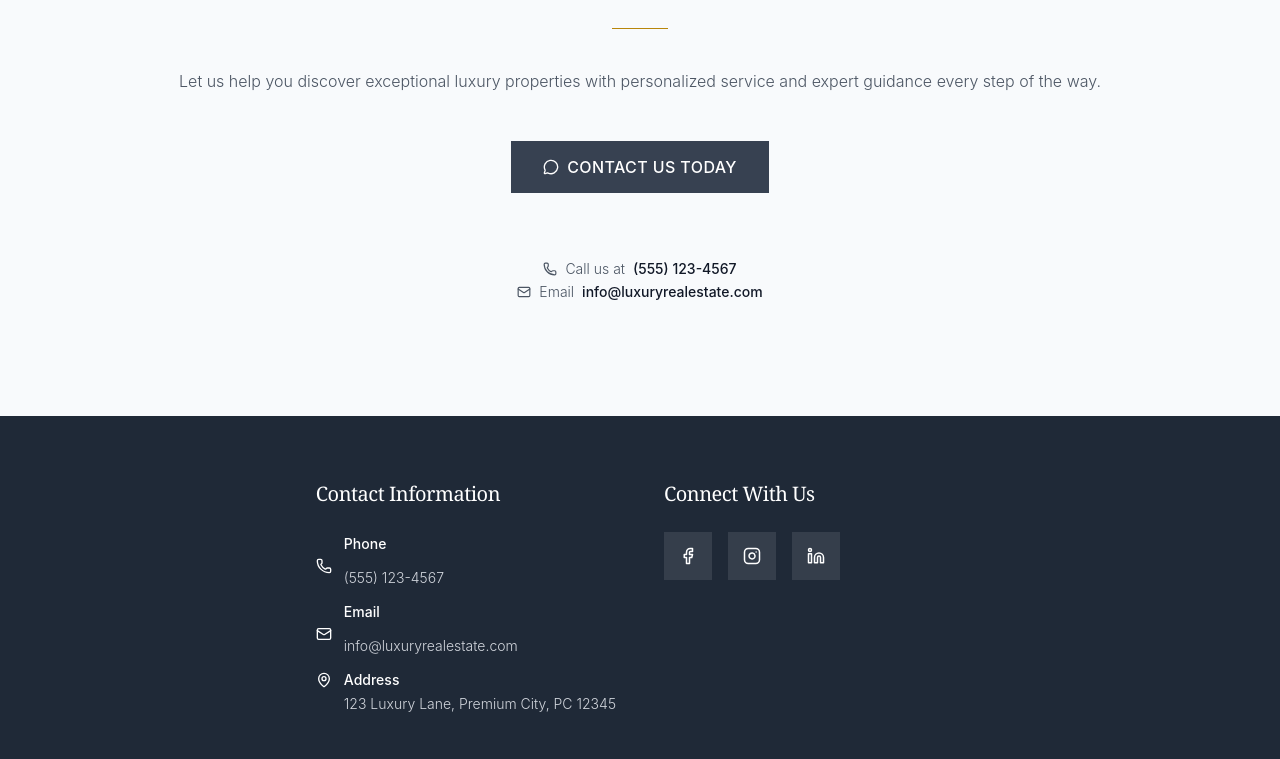
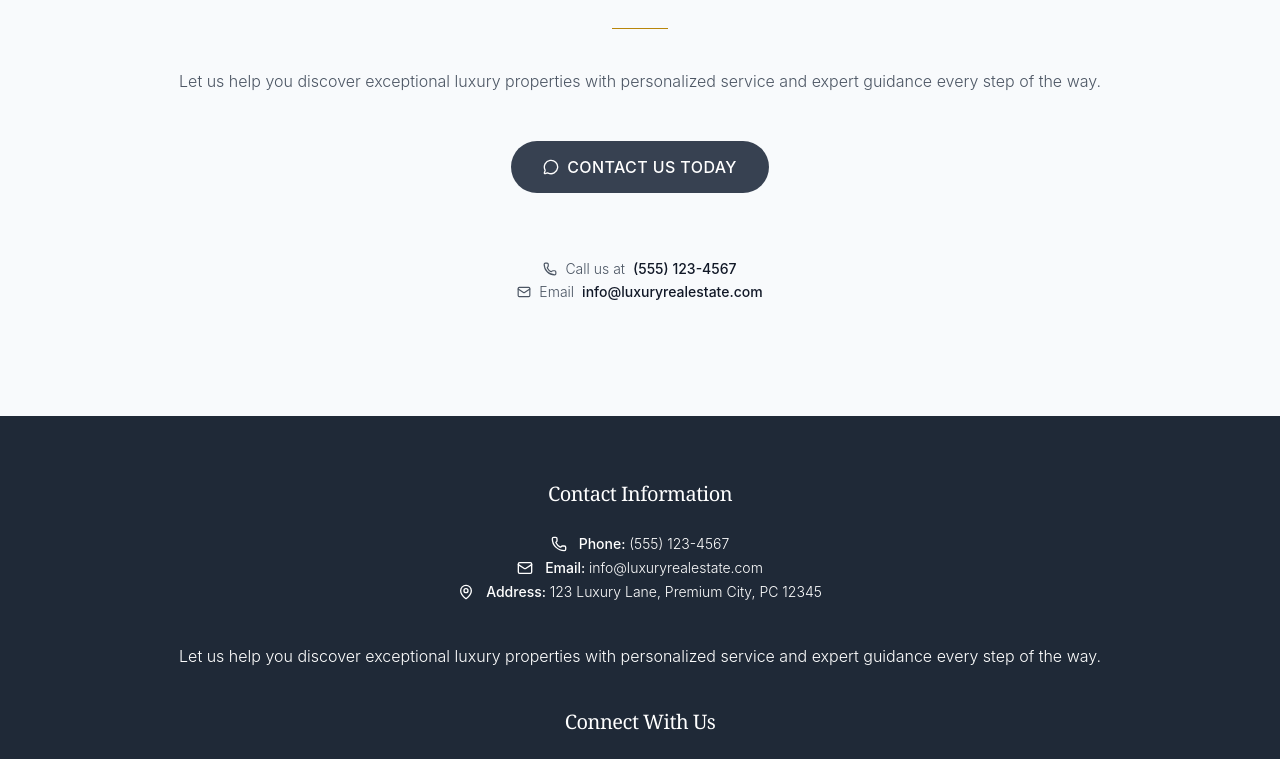
Before and after one commit to lyle0129/pft-web-builder-assignment, a React (Vite) app in the folder web-builder-assignment/: page / in a window 1280 px wide. Shown: the part 4801-5560 px from the top of the page. Built offline with nearby package versions, Linux system fonts and the light colour scheme.

Commit message:
Rearrange CallToAction and Footer sections with centered layout and add Yelp icon

```diff
--- a/web-builder-assignment/src/components/CallToAction.jsx
+++ b/web-builder-assignment/src/components/CallToAction.jsx
@@ -63,6 +63,7 @@ const CallToAction = () => {
                   touch-manipulation
                   active:scale-95
                   border
+                  rounded-full
                 "
                 style={{
                   backgroundColor: 'var(--color-charcoal)',
--- a/web-builder-assignment/src/components/FeaturedListings.jsx
+++ b/web-builder-assignment/src/components/FeaturedListings.jsx
@@ -87,6 +87,7 @@ const FeaturedListings = () => {
                   h-64 xs:h-72 sm:h-80 lg:h-96
                   transition-all duration-300
                   hover:-translate-y-1 hover:shadow-xl
+                  rounded-2xl
                 "
                 style={{
                   backgroundImage: `url(${listing.image})`,
@@ -186,6 +187,7 @@ const FeaturedListings = () => {
                 transition-all duration-300
                 hover:-translate-y-1 hover:opacity-90
                 active:scale-95
+                rounded-full
               "
               style={{
                 backgroundColor: 'var(--color-charcoal)',
--- a/web-builder-assignment/src/components/Footer.jsx
+++ b/web-builder-assignment/src/components/Footer.jsx
@@ -1,4 +1,4 @@
-import { Phone, Mail, MapPin, Facebook, Instagram, Linkedin } from 'lucide-react';
+import { Phone, Mail, MapPin, Facebook, Instagram, Linkedin, Star } from 'lucide-react';
 
 const Footer = () => {
   return (
@@ -7,54 +7,48 @@ const Footer = () => {
       style={{ backgroundColor: 'var(--color-dark-charcoal)' }}
     >
       <div className="max-w-7xl mx-auto px-4 xs:px-6 sm:px-8 lg:px-12 py-12 xs:py-16 lg:py-20 text-white">
-        {/* Main Content */}
-        <div className="flex justify-center">
-          <div
-            className="
-              grid grid-cols-1 lg:grid-cols-2
-              gap-8 xs:gap-12 lg:gap-20
-              text-center lg:text-left
-              max-w-4xl
-            "
+        {/* Main Content - Centered */}
+        <div className="text-center space-y-8 xs:space-y-10 max-w-3xl mx-auto">
+          {/* Contact Information */}
+          <div>
+            <h3
+              className="font-serif font-light text-lg xs:text-xl tracking-wide mb-4 xs:mb-6"
+              style={{ color: 'white' }}
             >
-            {/* Contact */}
-            <div className="max-w-md mx-auto lg:mx-0">
-              <h3 className="font-serif font-light text-lg xs:text-xl tracking-wide mb-4 xs:mb-6" style={{ color: 'white' }}>
               Contact Information
             </h3>
-
-              <div className="space-y-3 xs:space-y-4 text-xs xs:text-sm sm:text-base font-light text-gray-300">
+            <div className="space-y-3 xs:space-y-4 text-xs xs:text-sm sm:text-base font-light text-white">
               <address className="not-italic">
-                  <p className="flex items-center justify-center lg:justify-start gap-3">
+                <p className="flex items-center justify-center gap-3">
                   <Phone size={16} className="text-white flex-shrink-0" />
                   <span>
-                      <span className="block text-white font-medium mb-1">Phone</span>
+                    <span className="text-white font-medium">Phone: </span>
                     <a
                       href="tel:+15551234567"
-                        className="hover:text-white transition-colors duration-300 touch-manipulation min-h-[44px] inline-flex items-center"
+                      className="text-white hover:opacity-70 transition-colors duration-300 touch-manipulation"
                     >
                       (555) 123-4567
                     </a>
                   </span>
                 </p>
 
-                  <p className="flex items-center justify-center lg:justify-start gap-3">
+                <p className="flex items-center justify-center gap-3">
                   <Mail size={16} className="text-white flex-shrink-0" />
                   <span>
-                      <span className="block text-white font-medium mb-1">Email</span>
+                    <span className="text-white font-medium">Email: </span>
                     <a
                       href="mailto:info@luxuryrealestate.com"
-                        className="hover:text-white transition-colors duration-300 touch-manipulation min-h-[44px] inline-flex items-center"
+                      className="text-white hover:opacity-70 transition-colors duration-300 touch-manipulation"
                     >
                       info@luxuryrealestate.com
                     </a>
                   </span>
                 </p>
 
-                  <p className="flex items-start justify-center lg:justify-start gap-3">
-                    <MapPin size={16} className="text-white flex-shrink-0 mt-1" />
+                <p className="flex items-center justify-center gap-3">
+                  <MapPin size={16} className="text-white flex-shrink-0" />
                   <span>
-                      <span className="block text-white font-medium mb-1">Address</span>
+                    <span className="text-white font-medium">Address: </span>
                     123 Luxury Lane, Premium City, PC 12345
                   </span>
                 </p>
@@ -62,45 +56,56 @@ const Footer = () => {
             </div>
           </div>
 
-            {/* Social */}
-            <div className="max-w-md mx-auto lg:mx-0">
-              <h3 className="font-serif font-light text-lg xs:text-xl tracking-wide mb-4 xs:mb-6" style={{ color: 'white' }}>
+          {/* Values */}
+          <div>
+            <p className="text-sm xs:text-base sm:text-lg font-light text-white leading-relaxed">
+              Let us help you discover exceptional luxury properties with personalized service
+              and expert guidance every step of the way.
+            </p>
+          </div>
+
+          {/* Connect With Us */}
+          <div>
+            <h3
+              className="font-serif font-light text-lg xs:text-xl tracking-wide mb-4 xs:mb-6"
+              style={{ color: 'white' }}
+            >
               Connect With Us
             </h3>
 
+            {/* Social Icons - No boxes */}
             <nav aria-label="Social media links">
-                <div className="flex justify-center lg:justify-start gap-3 xs:gap-4">
-                  {[
-                    { label: 'Facebook', icon: Facebook },
-                    { label: 'Instagram', icon: Instagram },
-                    { label: 'LinkedIn', icon: Linkedin },
-                  ].map((item) => (
+              <div className="flex justify-center gap-6 xs:gap-8">
                 <a
-                      key={item.label}
                   href="#"
-                      aria-label={`Follow us on ${item.label}`}
-                      role="button"
-                      className="
-                        group
-                        w-11 h-11 xs:w-12 xs:h-12
-                        min-w-[44px] min-h-[44px]
-                        flex items-center justify-center
-                        bg-white/10
-                        text-gray-300
-                        transition-all duration-300
-                        hover:bg-white/20 hover:text-white
-                        focus-visible:ring-2 focus-visible:ring-white/60
-                        focus-visible:ring-2 focus-visible:ring-offset-2
-                        focus-visible:ring-offset-black
-                        touch-manipulation
-                      "
+                  aria-label="Follow us on Facebook"
+                  className="text-white transition-all duration-300 hover:opacity-70 hover:-translate-y-1 touch-manipulation"
                 >
-                      <item.icon size={18} />
+                  <Facebook size={24} className="xs:w-7 xs:h-7" />
                 </a>
-                  ))}
+                <a
+                  href="#"
+                  aria-label="Follow us on Instagram"
+                  className="text-white transition-all duration-300 hover:opacity-70 hover:-translate-y-1 touch-manipulation"
+                >
+                  <Instagram size={24} className="xs:w-7 xs:h-7" />
+                </a>
+                <a
+                  href="#"
+                  aria-label="Connect with us on LinkedIn"
+                  className="text-white transition-all duration-300 hover:opacity-70 hover:-translate-y-1 touch-manipulation"
+                >
+                  <Linkedin size={24} className="xs:w-7 xs:h-7" />
+                </a>
+                <a
+                  href="#"
+                  aria-label="Review us on Yelp"
+                  className="text-white transition-all duration-300 hover:opacity-70 hover:-translate-y-1 touch-manipulation"
+                >
+                  <Star size={24} className="xs:w-7 xs:h-7" fill="currentColor" />
+                </a>
               </div>
             </nav>
-            </div>
           </div>
         </div>
 
--- a/web-builder-assignment/src/components/PhotoGallery.jsx
+++ b/web-builder-assignment/src/components/PhotoGallery.jsx
@@ -188,6 +188,7 @@ const PhotoGallery = () => {
                   transition-all duration-300
                   focus-visible:ring-2 focus-visible:ring-white/60
                   touch-manipulation
+                  rounded-full
                 "
               >
                 <ChevronLeft size={20} className="text-white" />
@@ -206,6 +207,7 @@ const PhotoGallery = () => {
                   transition-all duration-300
                   focus-visible:ring-2 focus-visible:ring-white/60
                   touch-manipulation
+                  rounded-full
                 "
               >
                 <ChevronRight size={20} className="text-white" />
@@ -225,6 +227,7 @@ const PhotoGallery = () => {
                   transition-all duration-300
                   focus-visible:ring-2 focus-visible:ring-white/60
                   touch-manipulation
+                  rounded-full
                 "
               >
                 {isPlaying ? (
@@ -249,6 +252,7 @@ const PhotoGallery = () => {
                     min-w-[44px] min-h-[44px]
                     transition-all duration-300
                     touch-manipulation
+                    rounded-lg
                     ${index === currentImageIndex ? 'shadow-md' : 'hover:opacity-70'}
                   `}
                   style={{
--- a/web-builder-assignment/src/index.css
+++ b/web-builder-assignment/src/index.css
@@ -374,7 +374,7 @@ Testimonials Section Styles */
   color: white;
   border: none;
   padding: 12px 24px;
-  border-radius: 8px;
+  border-radius: 9999px;
   font-weight: 500;
   cursor: pointer;
   transition: all 0.3s ease;
@@ -466,7 +466,7 @@ Testimonials Section Styles */
 .edit-btn, .delete-btn {
   padding: 6px 12px;
   border: none;
-  border-radius: 6px;
+  border-radius: 9999px;
   font-size: 0.875rem;
   cursor: pointer;
   transition: all 0.2s ease;
@@ -584,7 +584,7 @@ Testimonials Section Styles */
 .save-btn, .cancel-btn {
   padding: 12px 24px;
   border: none;
-  border-radius: 8px;
+  border-radius: 9999px;
   font-weight: 500;
   cursor: pointer;
   transition: all 0.2s ease;
```
Lines whose indentation alone changed are shown as unchanged.
